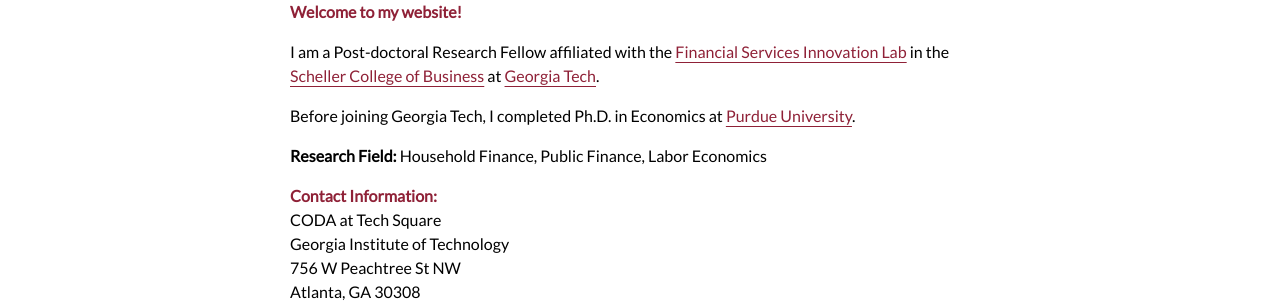
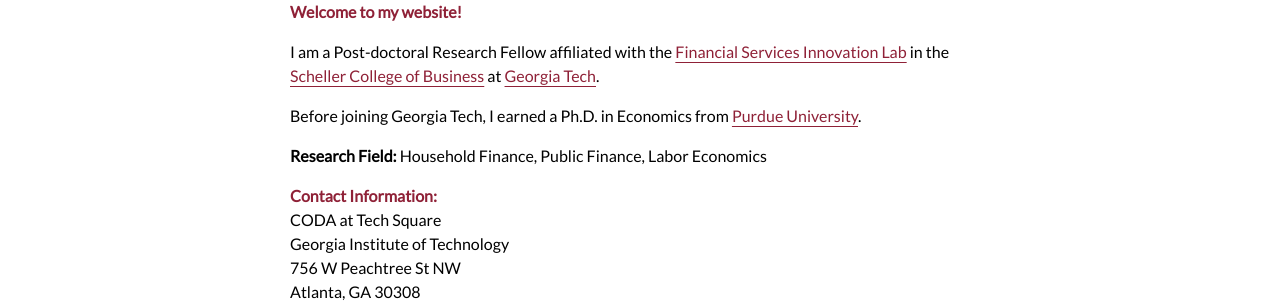
Before and after one commit to debasmita-das-econ/debasmita-das-econ.github.io, a Jekyll site: the page built from index.md, in a window 1280 px wide. Shown: the part 390-692 px from the top of the page. Built offline with Jekyll 4.4.1, drawn with Linux system fonts in a browser that asks for light colours; a style sheet for code colours, icons or effects is not loaded.

Commit message:
Update index.md

```diff
--- a/index.md
+++ b/index.md
@@ -9,7 +9,7 @@
 
 I am a Post-doctoral Research Fellow affiliated with the [Financial Services Innovation Lab](https://fintech.gatech.edu) in the [Scheller College of Business](https://www.scheller.gatech.edu/) at [Georgia Tech](https://www.gatech.edu/).
 
-Before joining Georgia Tech, I completed Ph.D. in Economics at [Purdue University](https://business.purdue.edu/phd/programs/economics/home.php).
+Before joining Georgia Tech, I earned a Ph.D. in Economics from [Purdue University](https://business.purdue.edu/phd/programs/economics/home.php).
 <!--  My name is Debasmita Das. -->
 <!-- I am a PhD candidate in the [Department of Economics](https://krannert.purdue.edu/academics/economics/) at [Purdue University](https://www.purdue.edu/). -->
 <!-- , where I'm advised by Victoria Prowse, Trevor Gallen and Kevin Mumford -->
```
